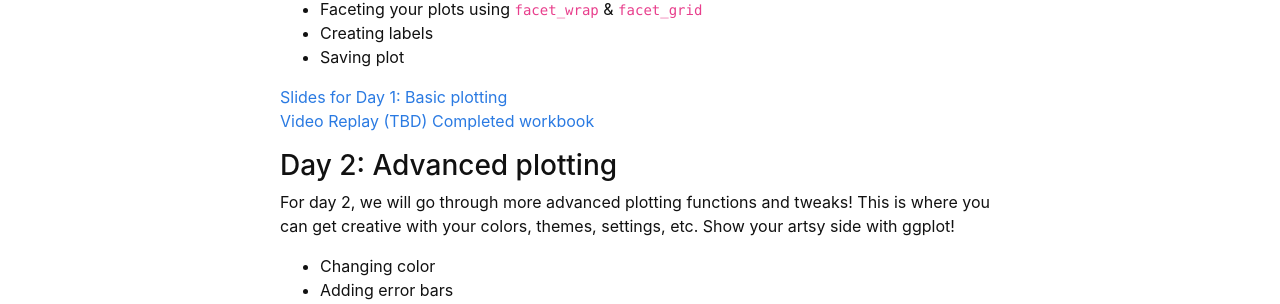
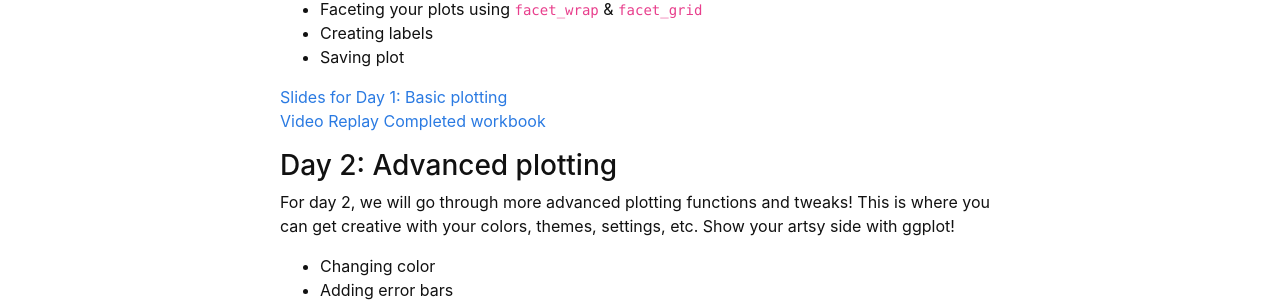
Before and after one commit to winsonfzyang/RVisWorkshop, a Jekyll site: the page built from content/2-content.md, in a window 1280 px wide. Shown: the part 563-867 px from the top of the page. Built offline with Jekyll 4.4.1, drawn with Linux system fonts in a browser that asks for light colours.

Commit message:
add day 1 video

```diff
--- a/content/2-content.md
+++ b/content/2-content.md
@@ -25,7 +25,7 @@
 
 
 [Slides for Day 1: Basic plotting](https://winsonfzyang.github.io/RVisWorkshop/slides/Day1_basic-ggplot.html#1)
-[Video Replay (TBD)]()
+[Video Replay](https://youtu.be/v99A0ZYK9uI)
 [Completed workbook](https://winsonfzyang.github.io/RVisWorkshop/handouts/01-Basic-ggplot_completed.html)
 
 
```
